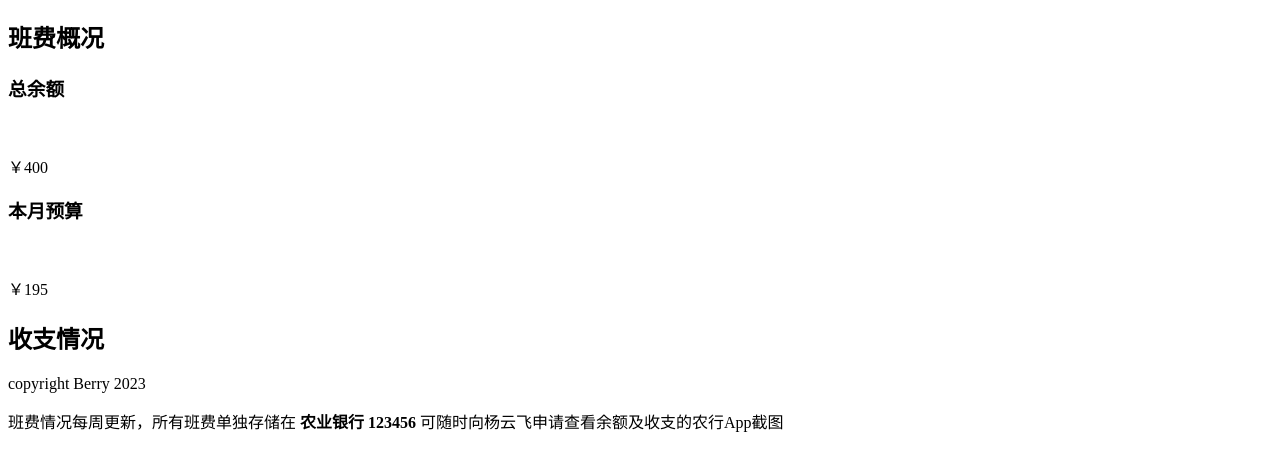
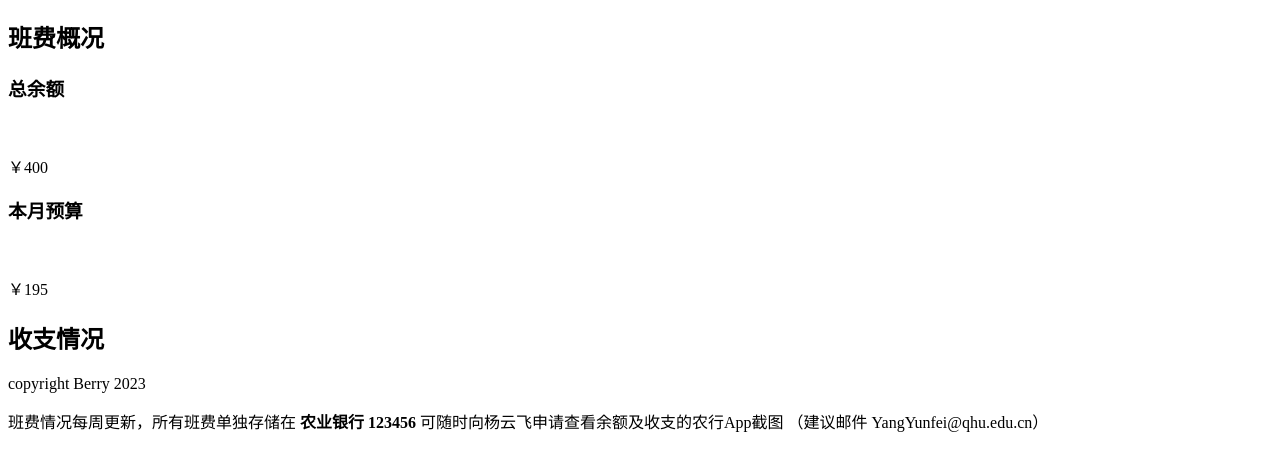
Before and after one commit to bryarrow/classFee, a plain HTML site: page index.html in a window 1280 px wide. Shown: the part 70-540 px from the top of the page. Drawn offline with Linux system fonts and the light colour scheme.

Commit message:
更新底栏文字

```diff
--- a/index.html
+++ b/index.html
@@ -37,7 +37,7 @@
 
     <div id="boder">
         <p class="boder">copyright Berry 2023</p>
-        <p class="boder">班费情况每周更新，所有班费单独存储在 <b>农业银行 123456</b> 可随时向杨云飞申请查看余额及收支的农行App截图 </p>
+        <p class="boder">班费情况每周更新，所有班费单独存储在 <b>农业银行 123456</b> 可随时向杨云飞申请查看余额及收支的农行App截图 （建议邮件 YangYunfei@qhu.edu.cn）</p>
     </div>
 
 </body>
```
